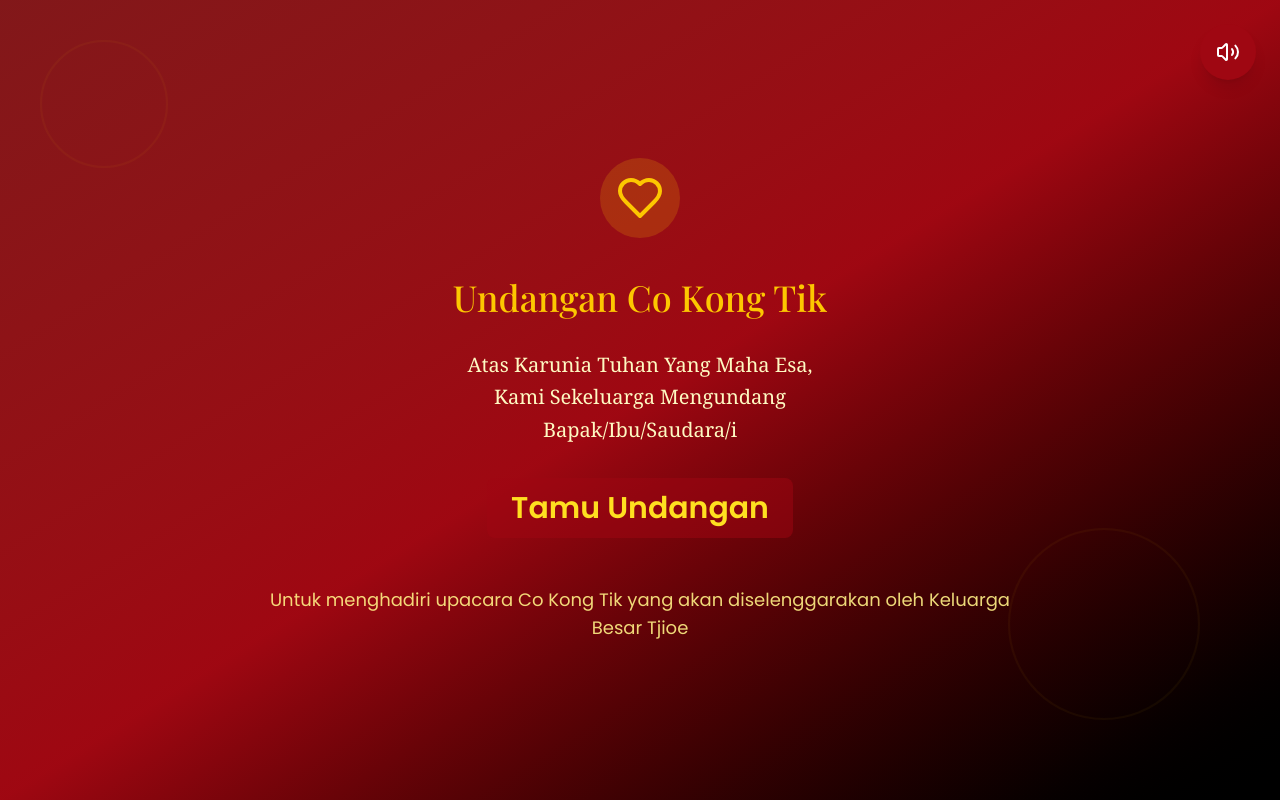
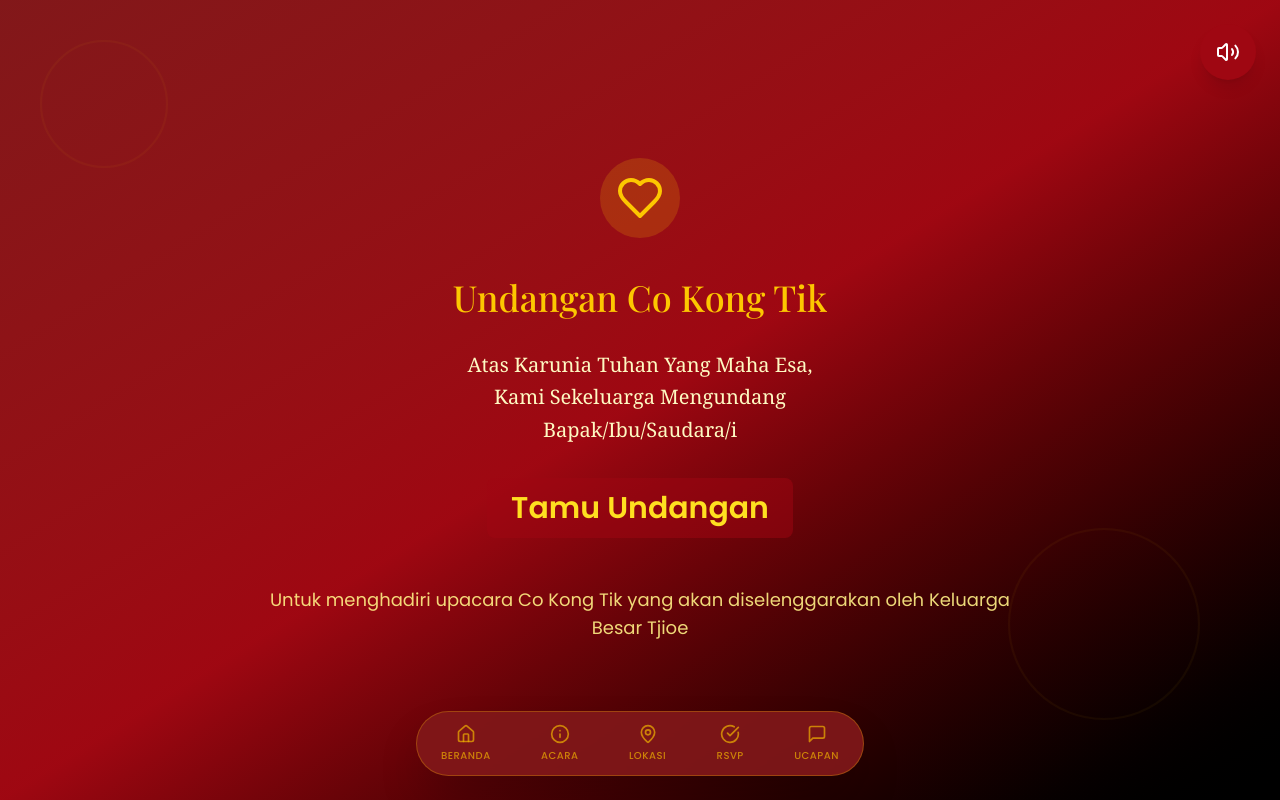
Before and after one commit to nicoarya20/undangan-ziarah, a React (Vite) app: page / in a window 1280 px wide. Both pictures are taken after a click on the button "Buka Undangan". Shown: the top 800 px of the page. Built offline with nearby package versions, Linux system fonts and the light colour scheme.

Commit message:
feat: add sticky bottom navigation menu

```diff
--- /dev/null
+++ b/MIND/PLAN/add-navigation-menu.md
@@ -0,0 +1,11 @@
+# Task: Add Navigation Menu
+
+Improve user experience by adding a sticky bottom navigation menu for easy access to different sections.
+
+## Progress
+
+- [x] Identify sections and add `id`s to `src/app/App.tsx`.
+- [x] Implement the `Navigation` component.
+- [x] Add smooth scroll behavior.
+- [x] Integrate into `src/app/App.tsx`.
+- [x] Verify functionality and build.
--- /dev/null
+++ b/MIND/PLAN/navigation-menu.md
@@ -0,0 +1,20 @@
+# Plan: Implement Navigation Menu
+
+Add a sticky bottom navigation menu to the "Undangan Online" application to improve user experience and navigation between sections.
+
+## Proposed Changes
+
+1.  **Define Sections**: Identify the IDs for each section in `src/app/App.tsx`.
+2.  **Add IDs to Sections**: Update `src/app/App.tsx` to include `id` attributes for "Hero/Sambutan", "Detail Acara", "Lokasi", "RSVP", and "Ucapan".
+3.  **Create Navigation Component**: Create a `Navigation` component that will be displayed when the invitation is open.
+    -   Use a sticky bottom position.
+    -   Style it with the project's theme (Red/Gold).
+    -   Include icons (Home, Info, Map, Check, Message).
+4.  **Integrate Component**: Add the `Navigation` component to the main `App` return statement.
+5.  **Smooth Scrolling**: Ensure smooth scrolling when clicking navigation items.
+
+## Verification Plan
+
+1.  **Manual Testing**: Open the invitation and verify that the navigation menu appears at the bottom.
+2.  **Click Testing**: Click each menu item and ensure it scrolls to the correct section.
+3.  **Build**: Run `bun run build` to ensure no compile errors.
--- /dev/null
+++ b/MIND/SUMMARY/navigation-menu.md
@@ -0,0 +1,17 @@
+# Summary: Added Navigation Menu
+
+Successfully implemented a sticky bottom navigation menu for the "Undangan Online" application.
+
+## Changes
+
+1.  **Section IDs**: Added `id` attributes (`home`, `event`, `location`, `rsvp`, `messages`) to the main sections in `src/app/App.tsx`.
+2.  **Navigation Component**: Created `src/app/components/Navigation.tsx` using `motion` and `lucide-react` icons.
+3.  **Smooth Scrolling**: Enabled `scroll-behavior: smooth` in `src/styles/theme.css`.
+4.  **Integration**: Added the `Navigation` component to the main application view in `src/app/App.tsx`.
+5.  **Versioning**: Incremented package version to `0.0.2`.
+
+## Results
+
+- Users can now jump to specific sections of the invitation without manual scrolling.
+- The navigation menu is mobile-friendly and follows the project's traditional aesthetic.
+- The project builds successfully without any errors.
--- a/package.json
+++ b/package.json
@@ -1,7 +1,7 @@
 {
   "name": "@figma/my-make-file",
   "private": true,
-  "version": "0.0.1",
+  "version": "0.0.2",
   "type": "module",
   "scripts": {
     "build": "vite build",
--- a/src/app/App.tsx
+++ b/src/app/App.tsx
@@ -1,5 +1,6 @@
 import { useState, useEffect } from 'react';
 import { Volume2, VolumeX, MapPin, Send, Heart, Share2, Copy, Calendar, Users } from 'lucide-react';
+import { Navigation } from './components/Navigation';
 
 export default function App() {
   const [isOpen, setIsOpen] = useState(false);
@@ -137,7 +138,7 @@ export default function App() {
       </button>
 
       {/* Section 1: Sambutan */}
-      <section className="min-h-screen flex items-center justify-center px-6 py-20 bg-gradient-to-br from-red-900 via-red-800 to-black text-white relative overflow-hidden">
+      <section id="home" className="min-h-screen flex items-center justify-center px-6 py-20 bg-gradient-to-br from-red-900 via-red-800 to-black text-white relative overflow-hidden">
         <div className="absolute inset-0 opacity-5">
           <div className="absolute top-10 left-10 w-32 h-32 border-2 border-yellow-500 rounded-full"></div>
           <div className="absolute bottom-20 right-20 w-48 h-48 border-2 border-yellow-500 rounded-full"></div>
@@ -169,7 +170,7 @@ export default function App() {
       </section>
 
       {/* Section 2: Info Acara */}
-      <section className="py-20 px-6 bg-white">
+      <section id="event" className="py-20 px-6 bg-white">
         <div className="max-w-4xl mx-auto text-center">
           <h2 className="text-4xl md:text-5xl mb-12 text-red-900" style={{ fontFamily: 'Playfair Display, serif' }}>
             Detail Acara
@@ -246,7 +247,7 @@ export default function App() {
       </section>
 
       {/* Section 4: Lokasi */}
-      <section className="py-20 px-6 bg-white">
+      <section id="location" className="py-20 px-6 bg-white">
         <div className="max-w-4xl mx-auto text-center">
           <h2 className="text-4xl md:text-5xl mb-12 text-red-900" style={{ fontFamily: 'Playfair Display, serif' }}>
             Lokasi Acara
@@ -282,7 +283,7 @@ export default function App() {
       </section>
 
       {/* Section 5: RSVP */}
-      <section className="py-20 px-6 bg-gradient-to-br from-yellow-50 to-red-50">
+      <section id="rsvp" className="py-20 px-6 bg-gradient-to-br from-yellow-50 to-red-50">
         <div className="max-w-2xl mx-auto">
           <h2 className="text-4xl md:text-5xl mb-12 text-center text-red-900" style={{ fontFamily: 'Playfair Display, serif' }}>
             Konfirmasi Kehadiran
@@ -337,7 +338,7 @@ export default function App() {
       </section>
 
       {/* Section 6: Ucapan & Doa */}
-      <section className="py-20 px-6 bg-white">
+      <section id="messages" className="py-20 px-6 bg-white">
         <div className="max-w-4xl mx-auto">
           <h2 className="text-4xl md:text-5xl mb-12 text-center text-red-900" style={{ fontFamily: 'Playfair Display, serif' }}>
             Ucapan & Doa
@@ -425,6 +426,9 @@ export default function App() {
           </div>
         </div>
       </footer>
+
+      {/* Navigation Menu */}
+      <Navigation />
     </div>
   );
 }
--- /dev/null
+++ b/src/app/components/Navigation.tsx
@@ -0,0 +1,44 @@
+import { Home, Info, MapPin, CheckCircle, MessageSquare } from 'lucide-react';
+import { motion } from 'motion/react';
+
+const navItems = [
+  { id: 'home', icon: Home, label: 'Beranda' },
+  { id: 'event', icon: Info, label: 'Acara' },
+  { id: 'location', icon: MapPin, label: 'Lokasi' },
+  { id: 'rsvp', icon: CheckCircle, label: 'RSVP' },
+  { id: 'messages', icon: MessageSquare, label: 'Ucapan' },
+];
+
+export function Navigation() {
+  const scrollToSection = (id: string) => {
+    const element = document.getElementById(id);
+    if (element) {
+      element.scrollIntoView({ behavior: 'smooth' });
+    }
+  };
+
+  return (
+    <motion.div
+      initial={{ y: 100, opacity: 0 }}
+      animate={{ y: 0, opacity: 1 }}
+      transition={{ delay: 0.5, duration: 0.5 }}
+      className="fixed bottom-6 left-1/2 -translate-x-1/2 z-50 w-[90%] max-w-md"
+    >
+      <nav className="bg-red-900/90 backdrop-blur-md border border-yellow-500/30 rounded-full shadow-2xl px-6 py-3">
+        <ul className="flex items-center justify-between">
+          {navItems.map((item) => (
+            <li key={item.id}>
+              <button
+                onClick={() => scrollToSection(item.id)}
+                className="flex flex-col items-center gap-1 text-yellow-500/70 hover:text-yellow-400 transition-colors"
+              >
+                <item.icon className="w-5 h-5" />
+                <span className="text-[10px] font-medium uppercase tracking-wider">{item.label}</span>
+              </button>
+            </li>
+          ))}
+        </ul>
+      </nav>
+    </motion.div>
+  );
+}
--- a/src/styles/theme.css
+++ b/src/styles/theme.css
@@ -135,6 +135,7 @@
 
   html {
     font-size: var(--font-size);
+    scroll-behavior: smooth;
   }
 
   h1 {
```
Also changed, not shown: 4 other files (tests, documents, lock files or other folders).
